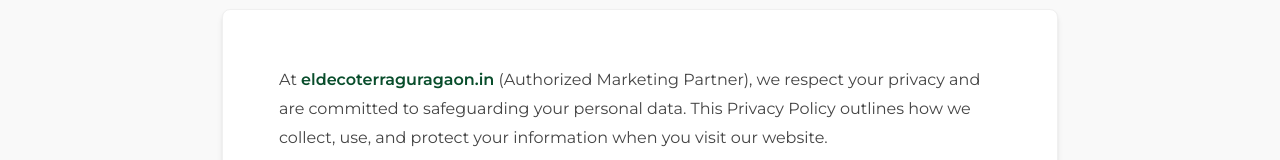
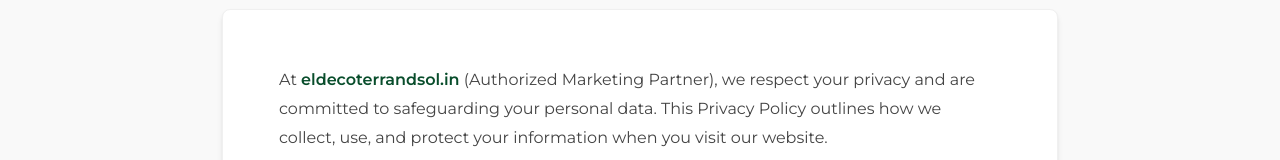
Before and after one commit to vineet-proptiger/eldeco-terra, a Next.js app: page /privacy-policy in a window 1280 px wide. Shown: the part 377-537 px from the top of the page. Built offline with nearby package versions, Linux system fonts and the light colour scheme.

Commit message:
feat: add layout, privacy policy, sitemap, robots, and hero component

```diff
--- a/app/layout.js
+++ b/app/layout.js
@@ -50,11 +50,11 @@
               "@type": "Article",
               "mainEntityOfPage": {
                 "@type": "WebPage",
-                "@id": "https://eldecoterraguragaon.in/"
+                "@id": "https://eldecoterrandsol.in/"
               },
               "headline": "Eldeco Terra & Sol | Spacious 3 & 4 BHK Apartments — Sector 80, Gurgaon",
               "description": "Eldeco Terra & Sol — Spacious 3 & 4 BHK Apartments at Sector 80, Gurgaon. By Eldeco Group. Premium amenities, lush greens, excellent connectivity.",
-              "image": "https://eldecoterraguragaon.in/_next/image?url=%2Fimages%2Fhero%2Fbanner1.webp&w=1200&q=75",
+              "image": "https://eldecoterrandsol.in/_next/image?url=%2Fimages%2Fhero%2Fbanner1.webp&w=1200&q=75",
               "author": {
                 "@type": "Organization",
                 "name": "Proptiger Marketing Services Pvt Ltd",
--- a/app/privacy-policy/page.js
+++ b/app/privacy-policy/page.js
@@ -89,12 +89,12 @@
             <p className="mb-6 sm:mb-8 text-sm sm:text-base" style={{ lineHeight: 1.8, color: '#444', fontFamily: 'var(--font-jost), Jost, sans-serif' }}>
               At{' '}
               <a
-                href="https://eldecoterraguragaon.in/"
+                href="https://eldecoterrandsol.in/"
                 target="_blank"
                 rel="noopener noreferrer"
                 style={{ color: 'var(--color-gold-dark)', fontWeight: '600' }}
               >
-                eldecoterraguragaon.in
+                eldecoterrandsol.in
               </a>{' '}
               (Authorized Marketing Partner), we respect your privacy and are committed to safeguarding your personal data. This Privacy Policy outlines how we collect, use, and protect your information when you visit our website.
             </p>
--- a/app/robots.js
+++ b/app/robots.js
@@ -5,6 +5,6 @@
       allow: '/',
       disallow: '',
     },
-    sitemap: 'https://eldecoterraguragaon.in/sitemap.xml',
+    sitemap: 'https://eldecoterrandsol.in/sitemap.xml',
   }
 }
--- a/app/sitemap.js
+++ b/app/sitemap.js
@@ -1,5 +1,5 @@
 export default function sitemap() {
-  const base = 'https://eldecoterraguragaon.in'
+  const base = 'https://eldecoterrandsol.in'
 
   return [
     {
--- a/components/Hero.jsx
+++ b/components/Hero.jsx
@@ -53,18 +53,18 @@
 
       <div style={{
         width: '100%',
-        height: 'calc(100vh - 80px)',
+        minHeight: 'calc(100vh - 80px)',
         marginTop: '80px',
         display: 'flex',
         flexDirection: 'column',
-        overflow: 'hidden',
+        overflow: 'visible',
         background: '#14110D'
       }}>
 
         {/* ══════════════════════════════
             IMAGE STAGE — top 65%
         ══════════════════════════════ */}
-        <div style={{ flex: '0 0 65%', position: 'relative', overflow: 'hidden' }}>
+        <div style={{ flex: '0 0 65%', minHeight: '240px', position: 'relative', overflow: 'hidden' }}>
 
           {/* Carousel track */}
           <div style={{
```
